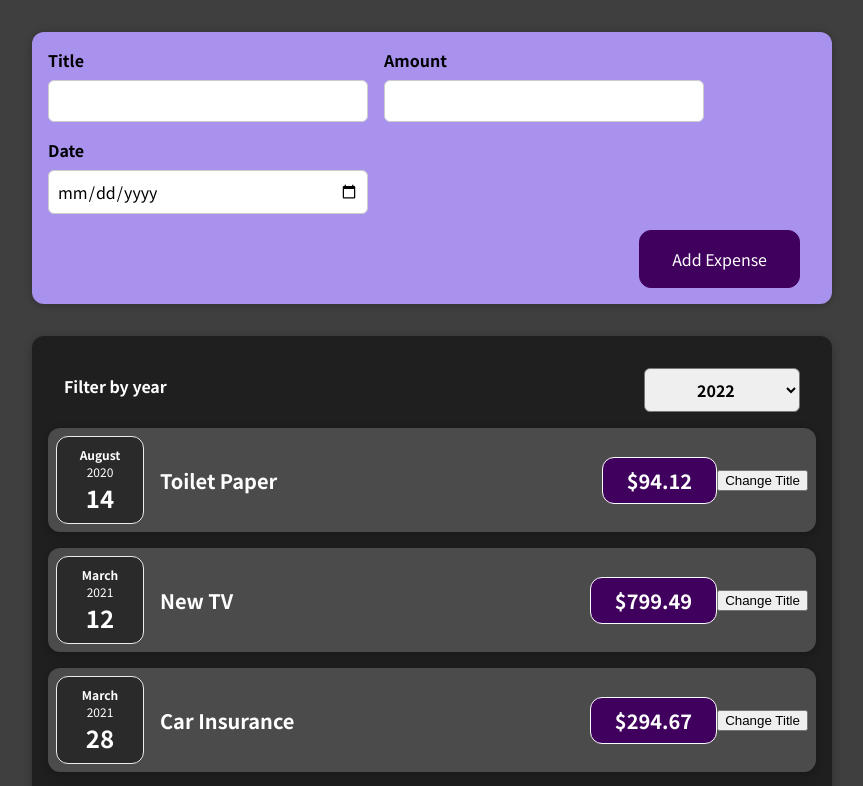
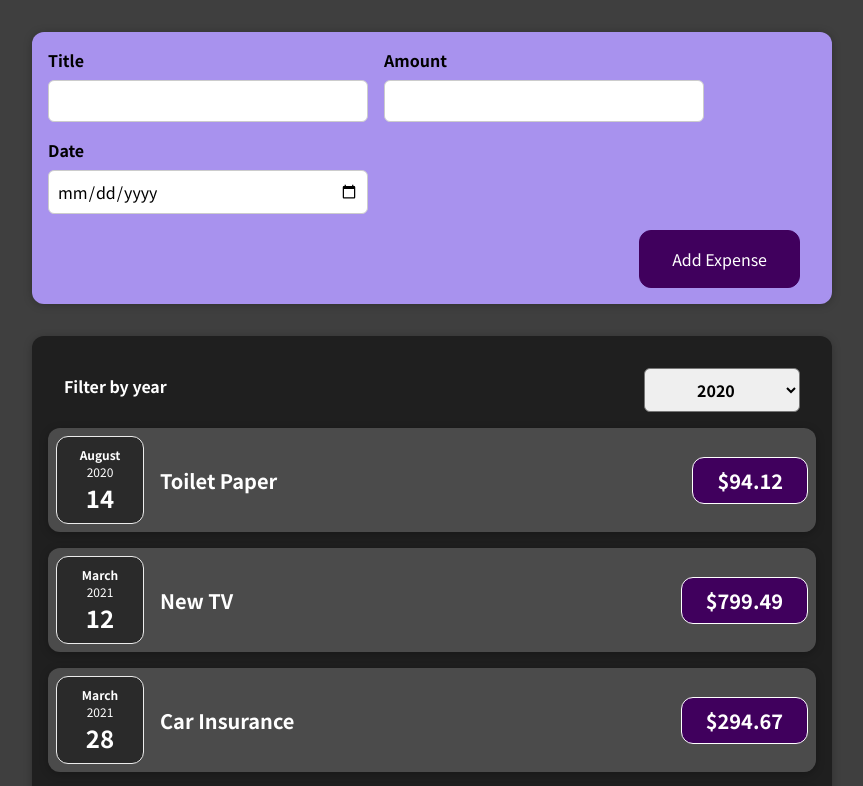
Before and after one commit to yigittuncel/react, a React (Create React App) app: page / in a window 1280 px wide. Shown: the top 786 px of the page, without its empty margins (208-1071 px from the left). Built offline with nearby package versions, Linux system fonts and the light colour scheme.

Commit message:
expenses filter and expenses

```diff
--- a/src/components/Expenses/ExpenseItem.js
+++ b/src/components/Expenses/ExpenseItem.js
@@ -1,24 +1,17 @@
-import React, { useState } from 'react';
+import React from 'react';
 
 import ExpenseDate from './ExpenseDate';
 import Card from '../UI/Card';
 import './ExpenseItem.css'
 
 const ExpenseItem = (props) => {
-  const [title, setTitle] = useState(props.title);
-
-  const clickHandler = () => {
-    setTitle('Updated');
-  }
-
   return (
     <Card className='expense-item'>
       <ExpenseDate date={props.date}></ExpenseDate>
       <div className='expense-item__description'>
-        <h2>{title}</h2>
+        <h2>{props.title}</h2>
         <div className='expense-item__price'>${props.amount}</div>
       </div>
-      <button onClick={clickHandler}>Change Title</button>
     </Card>
   )
 }
--- a/src/components/Expenses/Expenses.js
+++ b/src/components/Expenses/Expenses.js
@@ -1,21 +1,21 @@
 import React, { useState } from 'react';
 
 import ExpenseItem from './ExpenseItem';
+import Card from '../UI/Card';
 import ExpensesFilter from './ExpensesFilter';
-import Card from '../UI/Card';
 import './Expenses.css';
 
 const Expenses = (props) => {
-  const [filteredYear, setFilteredYear] = useState('2022');
+  const [filteredYear, setFilteredYear] = useState('2020');
 
-  const filterChangedHandler = (selectedYear) => {
+  const filterChangeHandler = selectedYear => {
     setFilteredYear(selectedYear);
-  }
+  };
 
   return (
     <div>
-      <Card className="expenses">
-        <ExpensesFilter selected={filteredYear} onChangeFilter={filterChangedHandler}/>
+      <Card className='expenses'>
+        <ExpensesFilter selected={filteredYear} onChangeFilter={filterChangeHandler} />
         <ExpenseItem
           title={props.items[0].title}
           amount={props.items[0].amount}
@@ -39,6 +39,6 @@ const Expenses = (props) => {
       </Card>
     </div>
   );
-}
+};
 
 export default Expenses;
--- a/src/components/Expenses/ExpensesFilter.js
+++ b/src/components/Expenses/ExpensesFilter.js
@@ -3,11 +3,9 @@ import React from 'react';
 import './ExpensesFilter.css';
 
 const ExpensesFilter = (props) => {
-
   const dropdownChangeHandler = (event) => {
-    const selectedYear = event.target.value;
-    props.onChangeFilter(selectedYear);
-  }
+    props.onChangeFilter(event.target.value);
+  };
 
   return (
     <div className='expenses-filter'>
```
Also changed, not shown: 1 other file (tests, documents, lock files or other folders).
